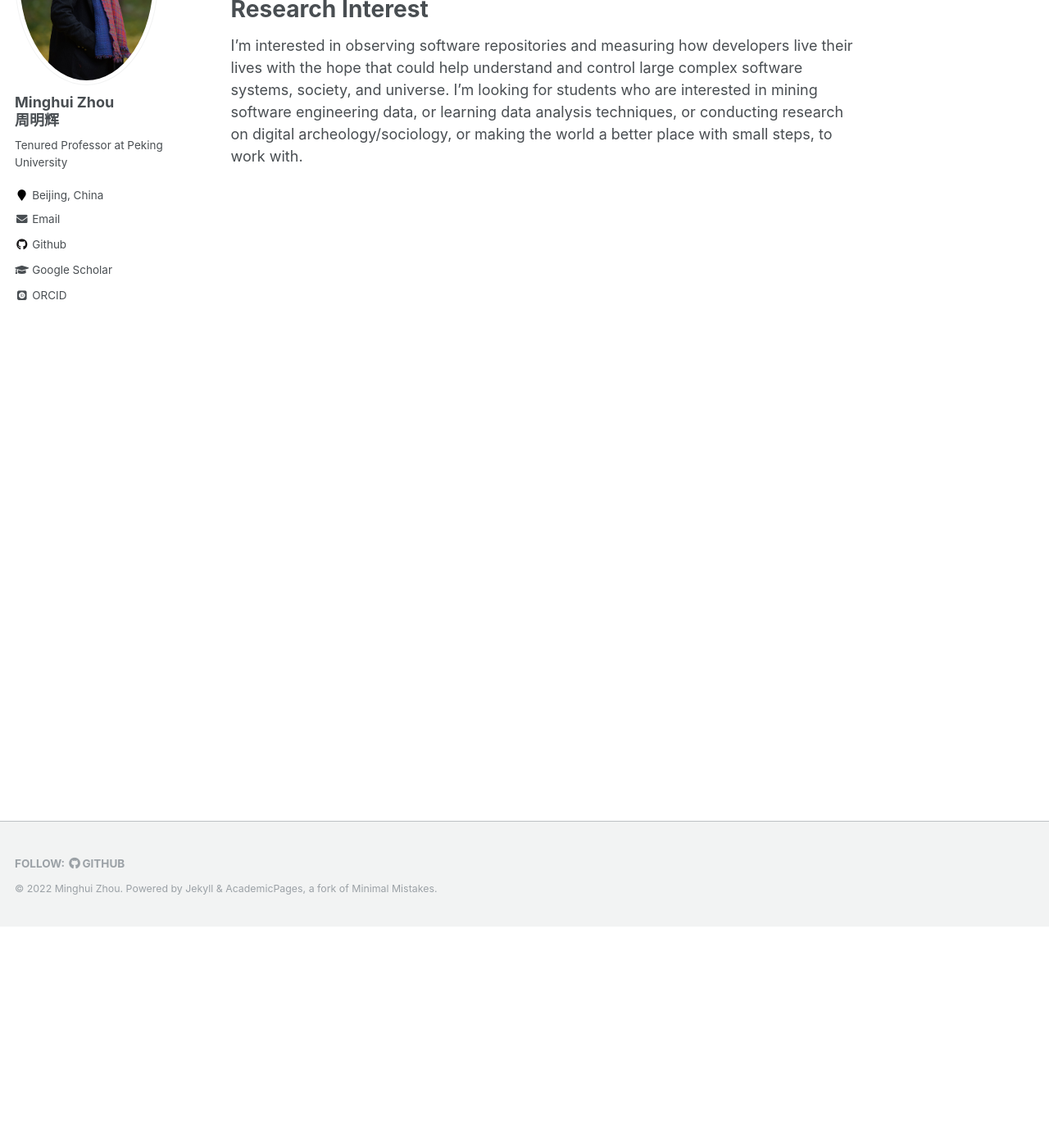
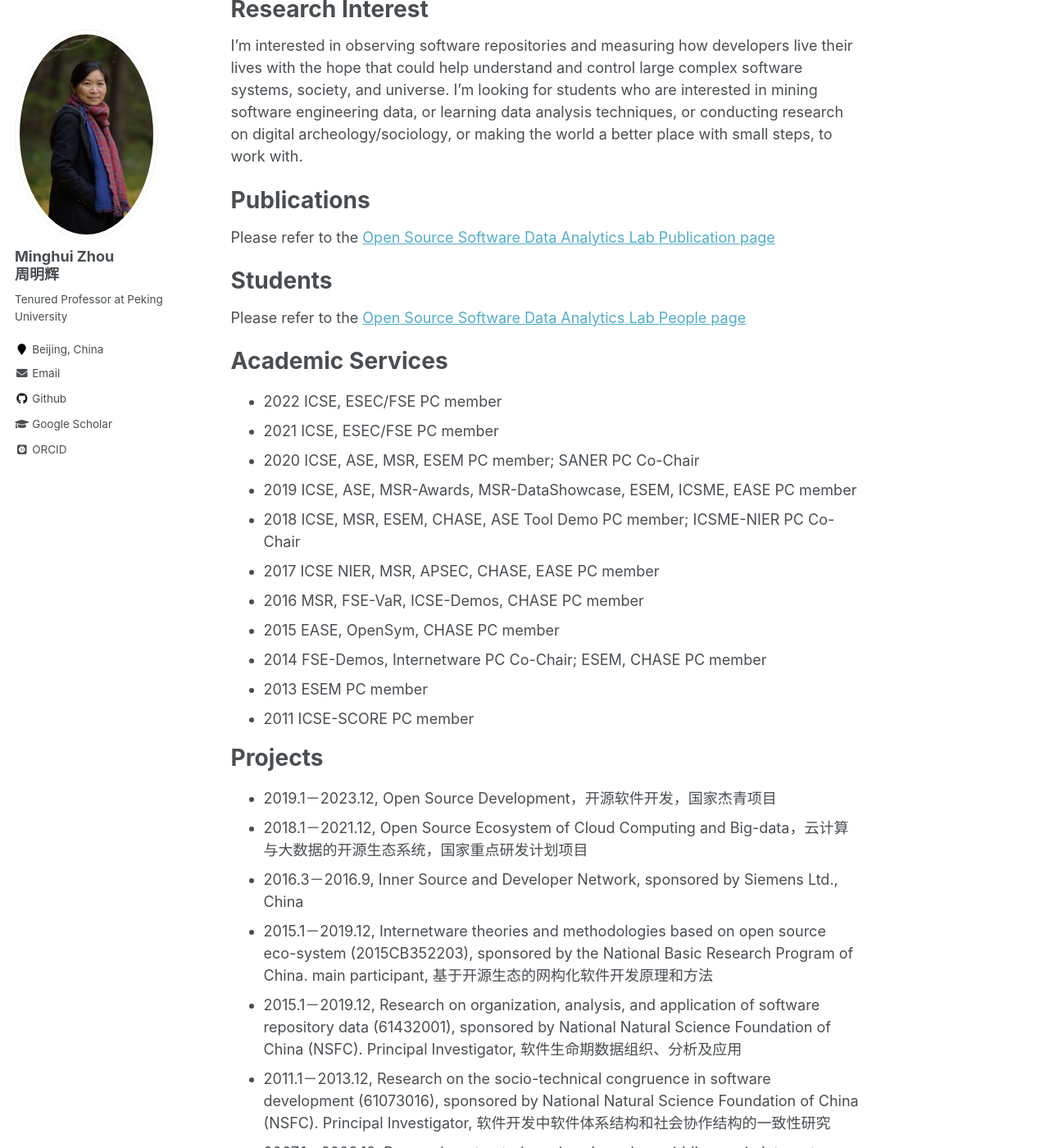
Before and after one commit to minghuizhou/minghuizhou.github.io, a Jekyll site: the page built from _pages/about.md, in a window 1280 px wide and 1400 px high, scrolled down 270 px. Shown: the whole window at 82% size. Built offline with Jekyll 4.4.1, drawn with Linux system fonts in a browser that asks for light colours; some web fonts are replaced; some of the changed text lies outside the part shown.

Commit message:
Fill the rest contents

```diff
--- a/_pages/about.md
+++ b/_pages/about.md
@@ -13,3 +13,75 @@
 Research Interest
 ===================
 I'm interested in observing software repositories and measuring how developers live their lives with the hope that could help understand and control large complex software systems, society, and universe. I'm looking for students who are interested in mining software engineering data, or learning data analysis techniques, or conducting research on digital archeology/sociology, or making the world a better place with small steps, to work with.
+
+Publications
+=====================
+Please refer to the [Open Source Software Data Analytics Lab Publication page](https://osslab-pku.github.io/publications/)
+
+Students
+=====================
+Please refer to the [Open Source Software Data Analytics Lab People page](https://osslab-pku.github.io/people/)
+
+Academic Services
+=====================
+- 2022 ICSE, ESEC/FSE PC member
+- 2021 ICSE, ESEC/FSE PC member
+- 2020 ICSE, ASE, MSR, ESEM PC member; SANER PC Co-Chair
+- 2019 ICSE, ASE, MSR-Awards, MSR-DataShowcase, ESEM, ICSME, EASE PC member
+- 2018 ICSE, MSR, ESEM, CHASE, ASE Tool Demo PC member; ICSME-NIER PC Co-Chair
+- 2017 ICSE NIER, MSR, APSEC, CHASE, EASE PC member
+- 2016 MSR, FSE-VaR, ICSE-Demos, CHASE PC member
+- 2015 EASE, OpenSym, CHASE PC member
+- 2014 FSE-Demos, Internetware PC Co-Chair; ESEM, CHASE PC member
+- 2013 ESEM PC member
+- 2011 ICSE-SCORE PC member
+
+Projects
+========================
+- 2019.1－2023.12, Open Source Development，开源软件开发，国家杰青项目
+- 2018.1－2021.12, Open Source Ecosystem of Cloud Computing and Big-data，云计算与大数据的开源生态系统，国家重点研发计划项目
+- 2016.3－2016.9, Inner Source and Developer Network, sponsored by Siemens Ltd., China
+- 2015.1－2019.12, Internetware theories and methodologies based on open source eco-system (2015CB352203), sponsored by the National Basic Research Program of China. main participant, 基于开源生态的网构化软件开发原理和方法
+- 2015.1－2019.12, Research on organization, analysis, and application of software repository data (61432001), sponsored by National Natural Science Foundation of China (NSFC). Principal Investigator, 软件生命期数据组织、分析及应用
+- 2011.1－2013.12, Research on the socio-technical congruence in software development (61073016), sponsored by National Natural Science Foundation of China (NSFC). Principal Investigator, 软件开发中软件体系结构和社会协作结构的一致性研究
+- 2007.1－2009.12, Research on trusted services based on middleware in Internet (60603038), sponsored by National Natural Science Foundation of China (NSFC). Principal Investigator, Internet环境下基于中间件的可信服务研究
+
+Awards
+==================
+- 2018年获国家杰青项目资助
+- 2015年获中创软件人才奖
+- 2014年湖南省技术发明一等奖（排名5）
+- 2013年北京大学黄廷芳-信和青年杰出学者
+- 2013年第一届北京大学产学研合作奖
+- 2012年教育部新世纪优秀人才
+- 2012年国际会议COMPSAC 最佳论文奖
+- 2010年ACM SIGSOFT（FSE 2010）杰出论文奖
+- 2009年中日韩开源大赛优秀奖（排名2）
+- 2008年国家技术发明二等奖暨2007年教育部技术发明一等奖（排名5）
+
+Talks
+=================
+- 开源生态系统的可持续性：现状和挑战
+中国软件质量大会（Tid 2017）-软件工程研究与实践,2017年7月19日 北京.
+- 软件数字考古学-- 数据驱动的软件度量
+中国计算机学会《学科前沿讲习班》,CCF ADL，2017年1月6-8日 北京.
+- Studying Open Source Ecosystems.
+AWASE'16. March 20, 2016. Nara, Japan.
+- [软件微过程的挖掘和分析](https://minghuizhou.github.io/files/20141122-CCF-final.pdf)
+中国计算机学会《学科前沿讲习班》,CCF ADL，2014年11月22-23日 北京.
+- [Learning and Researching with Open Source Software](https://minghuizhou.github.io/files/20121015-IWSO-NUAA.pdf)
+Invited Speech. IWSO 2012 (International Workshop on SCILAB&OW2 Open Source Software Contest), NUAA, China, 15 Oct, 2012.
+- [软件工程中的大规模数据(Large-scale data in software engineering)](https://minghuizhou.github.io/files/20120913-bigdatapanelist-BUAA.pdf)
+Panelist. 第一届大数据科学与工程国际学术研讨会, 大数据工程论坛. BUAA, China, 13 Sep, 2012.
+
+Teaching
+===================
+- 开源软件的量化分析
+2020春夏学期
+- 操作系统(A)
+2016/2017/2018/2019春夏学期
+- 计算机系统导论（小班课）
+2016/2017/2018秋冬学期
+- 高级软件工程(Advanced Software Engineering)
+2012春夏学期
+[软件互操作]((https://minghuizhou.github.io/files/chap4.pdf)) [数字考古学简介]((https://minghuizhou.github.io/files/20120502-introductionESE.pdf))
```
Also changed, not shown: 5 other files.
